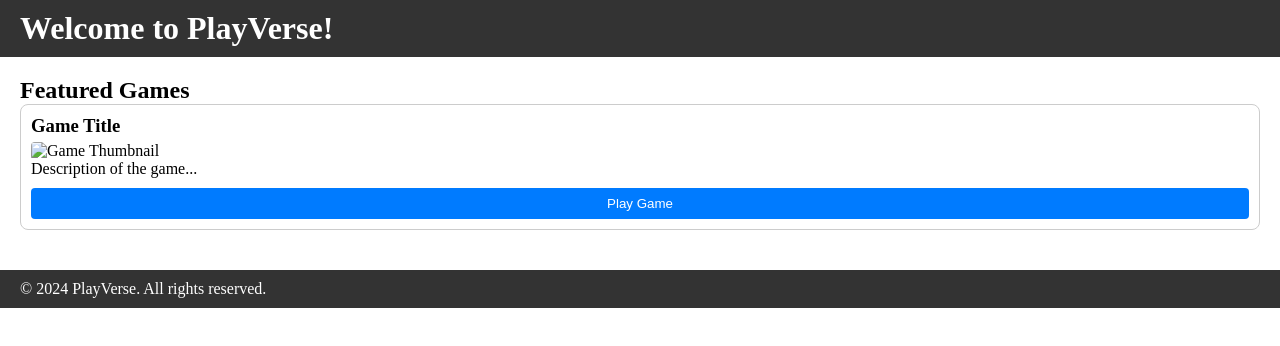
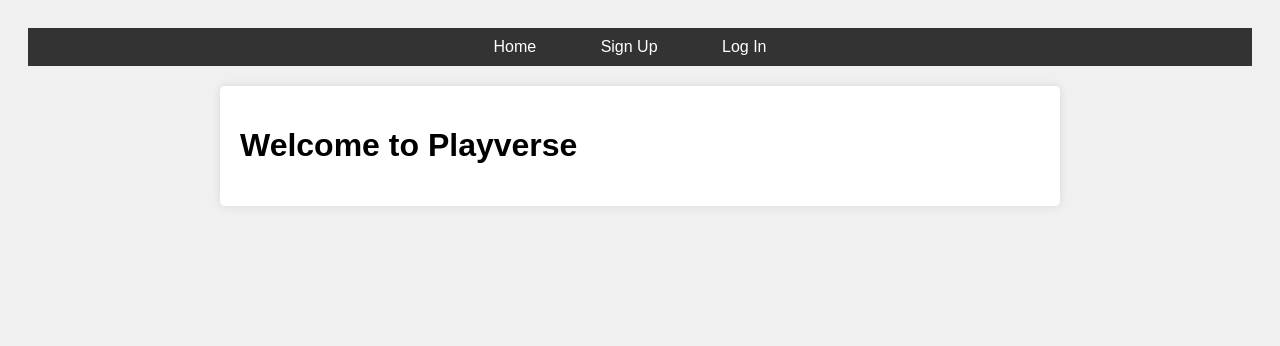
Before and after one commit to IsmailHoWha/playverse, a plain HTML site: page index.html in a window 1280 px wide. Drawn offline with Linux system fonts and the light colour scheme.

Commit message:
Your commit message

```diff
--- a/index.html
+++ b/index.html
@@ -1,33 +1,30 @@
+<!-- index.html -->
 <!DOCTYPE html>
 <html lang="en">
 <head>
     <meta charset="UTF-8">
     <meta name="viewport" content="width=device-width, initial-scale=1.0">
-    <title>PlayVerse Game Platform</title>
+    <title>Playverse</title>
     <link rel="stylesheet" href="styles.css">
 </head>
 <body>
     <header>
-        <h1>Welcome to PlayVerse!</h1>
+        <nav>
+            <ul>
+                <li><a href="index.html">Home</a></li>
+                <li><a href="signup.html">Sign Up</a></li>
+                <li><a href="login.html">Log In</a></li>
+            </ul>
+        </nav>
     </header>
 
     <main>
-        <section id="game-list">
-            <h2>Featured Games</h2>
-            <!-- Replace with dynamic content or game thumbnails -->
-            <div class="game-card">
-                <h3>Game Title</h3>
-                <img src="images/game-thumbnail.jpg" alt="Game Thumbnail">
-                <p>Description of the game...</p>
-                <button onclick="playGame('game-id')">Play Game</button>
-            </div>
-        </section>
+        <h1>Welcome to Playverse</h1>
+        <!-- Your main content here -->
     </main>
 
     <footer>
-        <p>&copy; 2024 PlayVerse. All rights reserved.</p>
+        <!-- Footer content -->
     </footer>
-
-    <script src="script.js"></script>
 </body>
 </html>
--- a/styles.css
+++ b/styles.css
@@ -1,51 +1,49 @@
-/* Reset default margin and padding */
-* {
+/* styles.css */
+body {
+    font-family: Arial, sans-serif;
+    background-color: #f0f0f0;
+    padding: 20px;
+}
+
+header {
+    background-color: #333;
+    color: #fff;
+    padding: 10px 0;
+}
+
+nav ul {
+    list-style-type: none;
     margin: 0;
     padding: 0;
-    box-sizing: border-box;
+    text-align: center;
 }
 
-/* Basic styling for header, main, footer */
-header, footer {
-    background-color: #333;
+nav ul li {
+    display: inline;
+    margin-right: 20px;
+}
+
+nav ul li a {
     color: #fff;
+    text-decoration: none;
     padding: 10px 20px;
+    border-radius: 5px;
+}
+
+nav ul li a:hover {
+    background-color: #555;
 }
 
 main {
+    max-width: 800px;
+    margin: 20px auto;
     padding: 20px;
+    background-color: #fff;
+    border-radius: 5px;
+    box-shadow: 0 0 10px rgba(0, 0, 0, 0.1);
 }
 
-/* Style for game cards or thumbnails */
-.game-card {
-    border: 1px solid #ccc;
-    border-radius: 8px;
-    padding: 10px;
-    margin-bottom: 20px;
+footer {
+    text-align: center;
+    padding: 10px 0;
 }
-
-.game-card h3 {
-    margin-bottom: 5px;
-}
-
-.game-card img {
-    max-width: 100%;
-    height: auto;
-    border-radius: 4px;
-}
-
-.game-card button {
-    display: block;
-    width: 100%;
-    padding: 8px;
-    background-color: #007bff;
-    color: #fff;
-    border: none;
-    border-radius: 4px;
-    cursor: pointer;
-    margin-top: 10px;
-}
-
-.game-card button:hover {
-    background-color: #0056b3;
-}
```
Also changed, not shown: login.html (added, +38 -0 lines), signup.html (added, +23 -0 lines).
